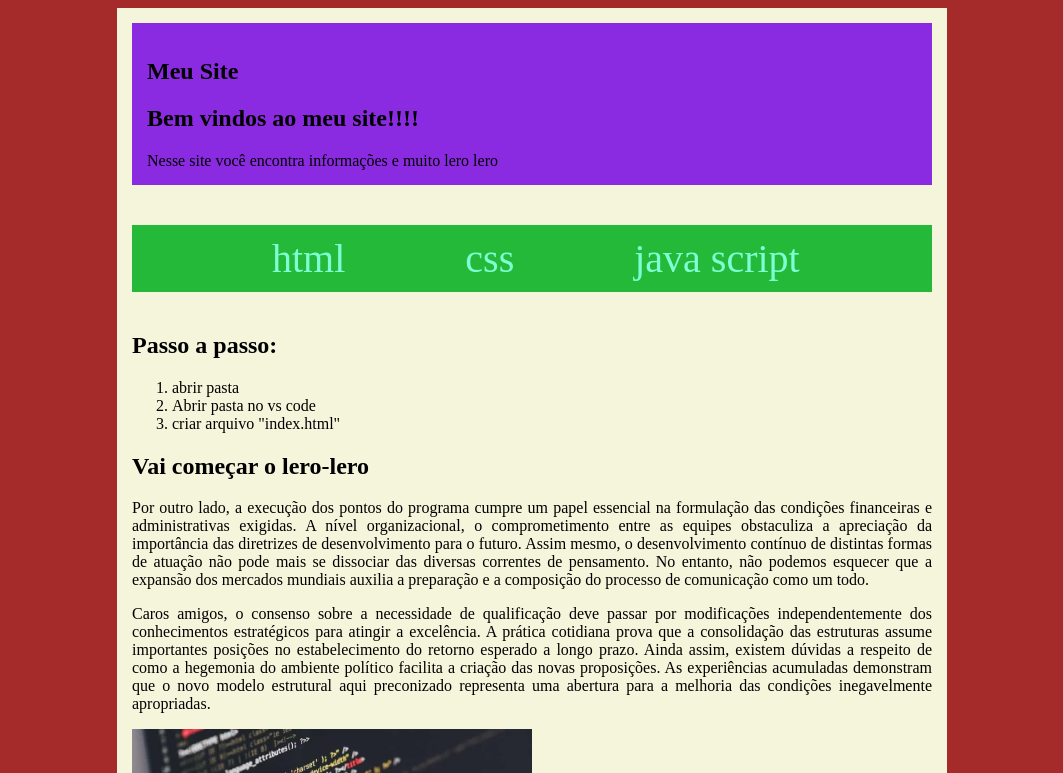
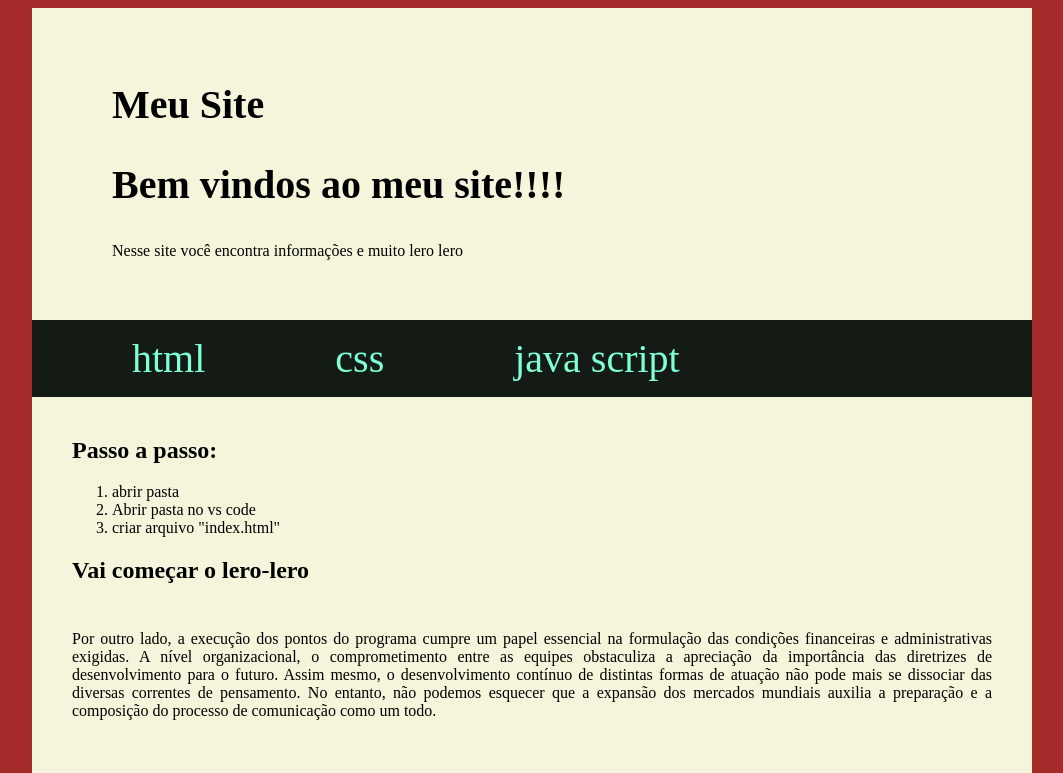
Before and after one commit to lorranygoncalves2002/educar-, a plain HTML site: page educar++/index.html in a window 1280 px wide. Shown: the top 773 px of the page, without its empty margins (108-1171 px from the left). Drawn offline with Linux system fonts and the light colour scheme.

Commit message:
Add files via upload

```diff
--- a/educar++/index.html
+++ b/educar++/index.html
@@ -8,12 +8,14 @@
 </head>
 <body>
     <section class="section">
+      <div class="div1">
         <header>
-            <h1>Meu Site</h1>
+            <h1 class="h">Meu Site</h1>
 
-            <h2>Bem vindos ao meu site!!!!</h2>
+            <h2 class="h">Bem vindos ao meu site!!!!</h2>
             Nesse site você encontra informações e muito lero lero <br>
         </header>
+    </div>
         <div class="menu">
             <ul>
                 <li> <a href="#">html </a></li>
@@ -21,6 +23,7 @@
                 <li><a href="#">java script</a></li>
             </ul>
         </div>
+      <div class="div1">
         <h2>Passo a passo:</h2>
         <ol>
             <li>abrir pasta</li>
@@ -28,6 +31,7 @@
             <li>criar arquivo "index.html"</li>
         </ol>
         <h2>Vai começar o lero-lero</h2>
+    </div>
         <p>
             Por outro lado, a execução dos pontos do programa cumpre um papel essencial na formulação das condições financeiras e administrativas exigidas. A nível organizacional, o comprometimento entre as equipes obstaculiza a apreciação da importância das diretrizes de desenvolvimento para o futuro. Assim mesmo, o desenvolvimento contínuo de distintas formas de atuação não pode mais se dissociar das diversas correntes de pensamento. No entanto, não podemos esquecer que a expansão dos mercados mundiais auxilia a preparação e a composição do processo de comunicação como um todo.
         </p>
@@ -38,7 +42,7 @@
         <p>
               Acima de tudo, é fundamental ressaltar que a consulta aos diversos militantes faz parte de um processo de gerenciamento dos índices pretendidos. É importante questionar o quanto o surgimento do comércio virtual ainda não demonstrou convincentemente que vai participar na mudança das formas de ação. Neste sentido, o desafiador cenário globalizado pode nos levar a considerar a reestruturação dos modos de operação convencionais. Todas estas questões, devidamente ponderadas, levantam dúvidas sobre se o aumento do diálogo entre os diferentes setores produtivos nos obriga à análise do levantamento das variáveis envolvidas. Desta maneira, o início da atividade geral de formação de atitudes acarreta um processo de reformulação e modernização das posturas dos órgãos dirigentes com relação às suas atribuições.
         </p>
-        <iframe width="560" height="315" src="https://www.youtube.com/embed/jgQjeqGRdgA?si=RosSMDUhVH3JT4m9" title="YouTube video player" frameborder="0" allow="accelerometer; autoplay; clipboard-write; encrypted-media; gyroscope; picture-in-picture; web-share" allowfullscreen></iframe>
+        <iframe class="vid" width="560" height="315" src="https://www.youtube.com/embed/jgQjeqGRdgA?si=RosSMDUhVH3JT4m9" title="YouTube video player" frameborder="0" allow="accelerometer; autoplay; clipboard-write; encrypted-media; gyroscope; picture-in-picture; web-share" allowfullscreen></iframe>
         <p>
               No mundo atual, a constante divulgação das informações afeta positivamente a correta previsão dos métodos utilizados na avaliação de resultados. Nunca é demais lembrar o peso e o significado destes problemas, uma vez que a contínua expansão de nossa atividade estimula a padronização de todos os recursos funcionais envolvidos. Do mesmo modo, o fenômeno da Internet aponta para a melhoria do fluxo de informações. A certificação de metodologias que nos auxiliam a lidar com a crescente influência da mídia desafia a capacidade de equalização do investimento em reciclagem técnica.
         </p>
--- a/educar++/stylesheet/style.css
+++ b/educar++/stylesheet/style.css
@@ -3,37 +3,60 @@ body{
     background-size: cover;
 }
 header{
-    background-color: blueviolet; /* l: header acima do menu*/
-    padding: 15px; /* l: borda do conteudo com a box*/
+    background-color: beige; /* l: header acima do menu*/
+    padding: 40px 10px 10px 40px; /* l: borda do conteudo com a box*/
+    text-align: justify;
+
 }
 .menu{
-    background-color: rgb(36, 185, 56); /* lola: menu  */
+    background-color: rgb(20, 27, 21); /* lola: menu  */
      /* l: largura máxima do menu */
     position: sticky;
-    margin: auto;
+    margin: none;
     font-size: 40PX;
+    text-align: justify;
 
 }
 .menu ul li{
     display: inline-block;
+
+
 }
 .menu ul li:hover{
     background-color: rgb(38, 90, 45);
+
 }
 .menu ul li a{
     text-decoration: none;
     padding: 10px;
-    padding-left: 100px;
+    padding: 15px 60px 15px 60px;
     color: aquamarine;
     display: block;
+}
+.h{
+    font-size: 40px;
 }
 .section{
     background-color: beige;
     text-align: justify;
-    width: 800px;
+    width: 1000px;
     margin: auto;
-    padding: 15px;
+
+}
+.div1{
+    padding: 0px 10px 10px 40px;
+}
+p{
+    padding: 0px 40px 40px 40px;
+}
+.vid{
+    padding: 0px 40px 40px 40px;
+    float: right;
+    height: 200px;
+    width: 300px;
 }
 img{
     max-width: 400px;
+    padding: 0px 40px 40px 40px;
+    float: left;
 }
```
